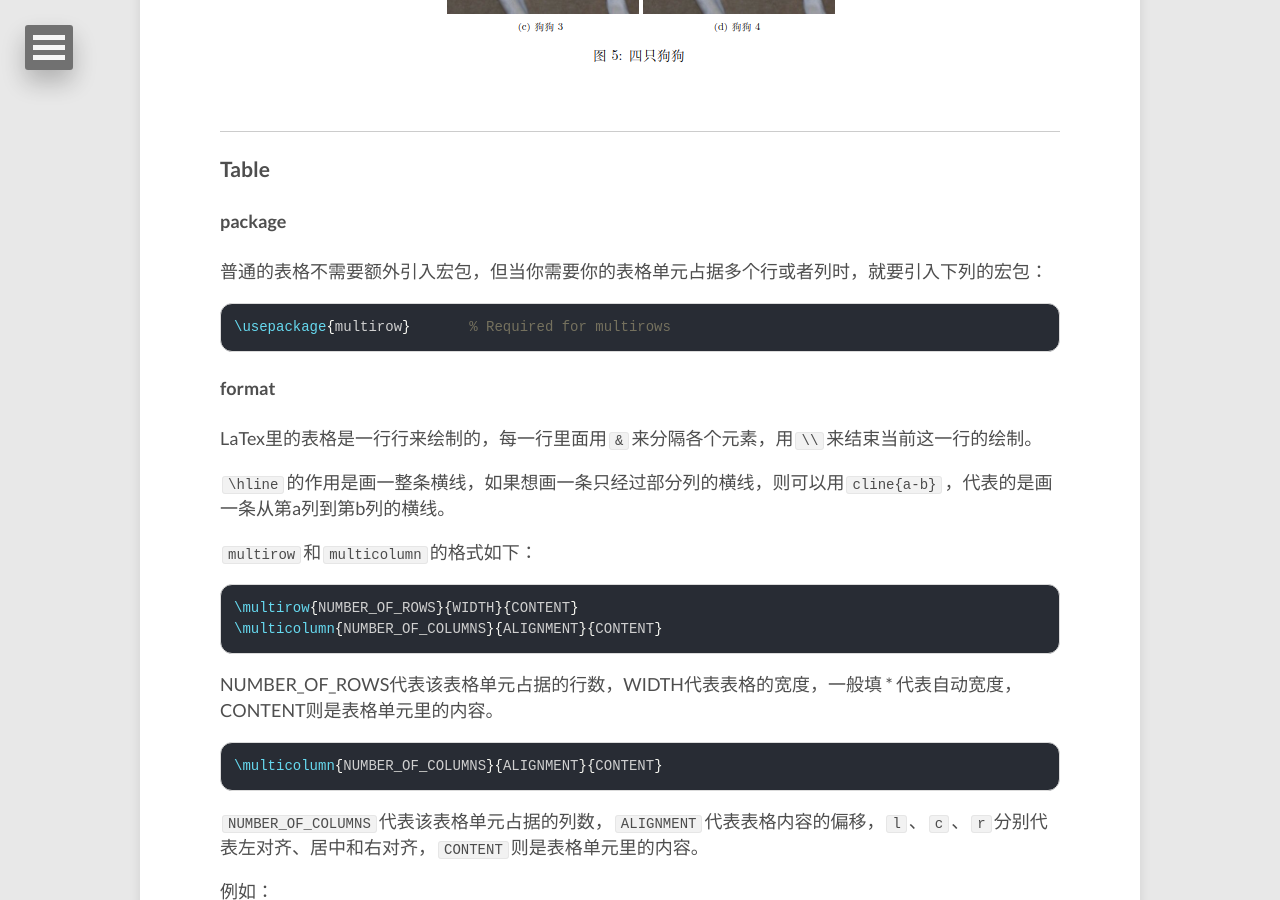
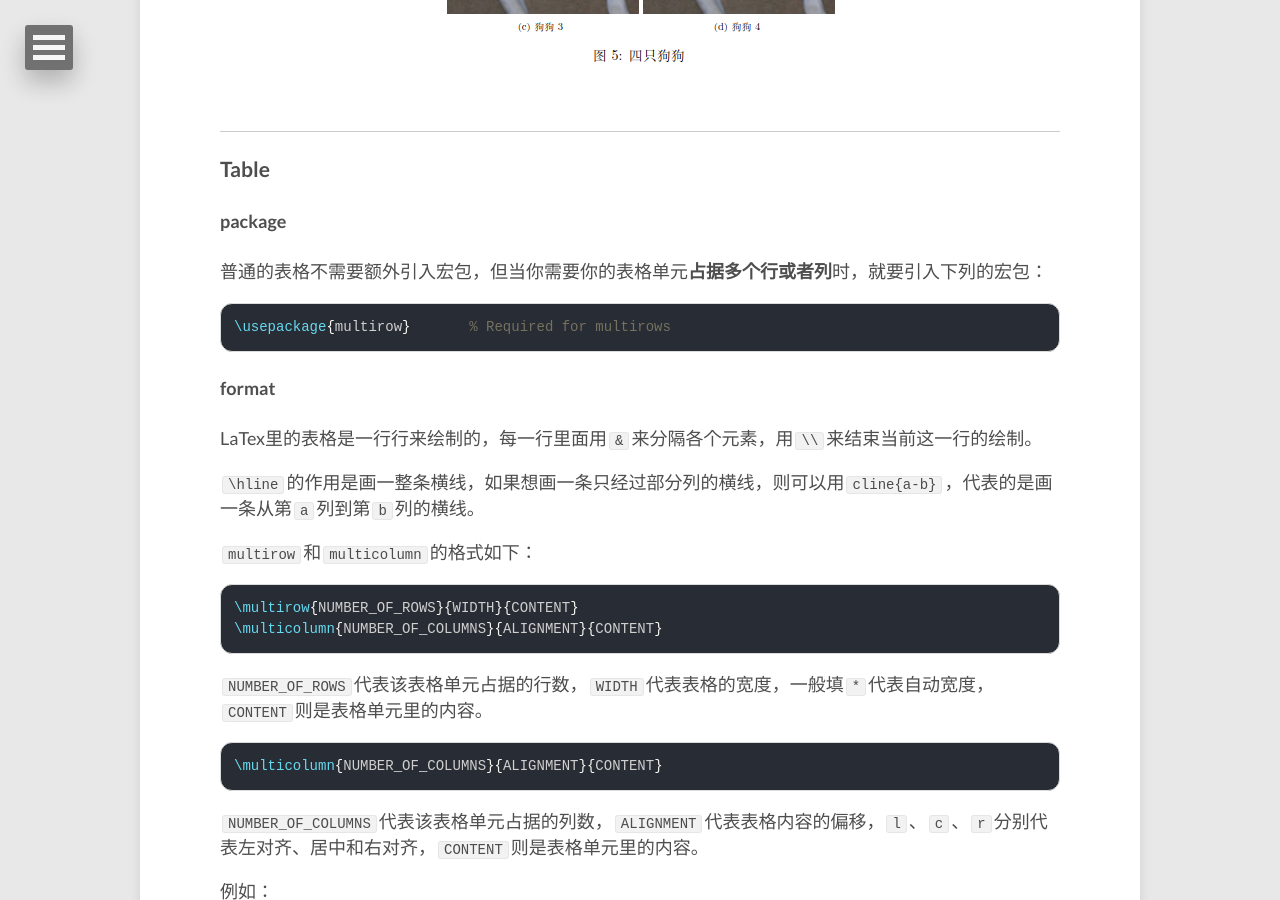
Before and after one commit to lucameng/lucameng.github.io, a Jekyll site: the page built from _posts/2022-05-10-LaTex-template.md, in a window 1280 px wide and 900 px high, scrolled down 6617 px. Built offline with Jekyll 4.4.1, drawn with Linux system fonts in a browser that asks for light colours.

Commit message:
updatepost: LaTex Template

````diff
--- a/_posts/2022-05-10-LaTex-template.md
+++ b/_posts/2022-05-10-LaTex-template.md
@@ -248,7 +248,7 @@ ___
 
 #### package
 
-普通的表格不需要额外引入宏包，但当你需要你的表格单元占据多个行或者列时，就要引入下列的宏包：
+普通的表格不需要额外引入宏包，但当你需要你的表格单元**占据多个行或者列**时，就要引入下列的宏包：
 
 ```tex
 \usepackage{multirow}       % Required for multirows
@@ -258,7 +258,7 @@ ___
 
 LaTex里的表格是一行行来绘制的，每一行里面用`&`来分隔各个元素，用`\\`来结束当前这一行的绘制。
 
-`\hline`的作用是画一整条横线，如果想画一条只经过部分列的横线，则可以用`cline{a-b}`，代表的是画一条从第a列到第b列的横线。
+`\hline`的作用是画一整条横线，如果想画一条只经过部分列的横线，则可以用`cline{a-b}`，代表的是画一条从第`a`列到第`b`列的横线。
 
 `multirow`和`multicolumn`的格式如下：
 
@@ -267,7 +267,7 @@ LaTex里的表格是一行行来绘制的，每一行里面用`&`来分隔各个
 \multicolumn{NUMBER_OF_COLUMNS}{ALIGNMENT}{CONTENT}
 ```
 
-NUMBER_OF_ROWS代表该表格单元占据的行数，WIDTH代表表格的宽度，一般填 * 代表自动宽度，CONTENT则是表格单元里的内容。
+`NUMBER_OF_ROWS`代表该表格单元占据的行数，`WIDTH`代表表格的宽度，一般填`*`代表自动宽度，`CONTENT`则是表格单元里的内容。
 
 ```tex
 \multicolumn{NUMBER_OF_COLUMNS}{ALIGNMENT}{CONTENT}
````
Also changed, not shown: images/LaTex/table.png (added).
